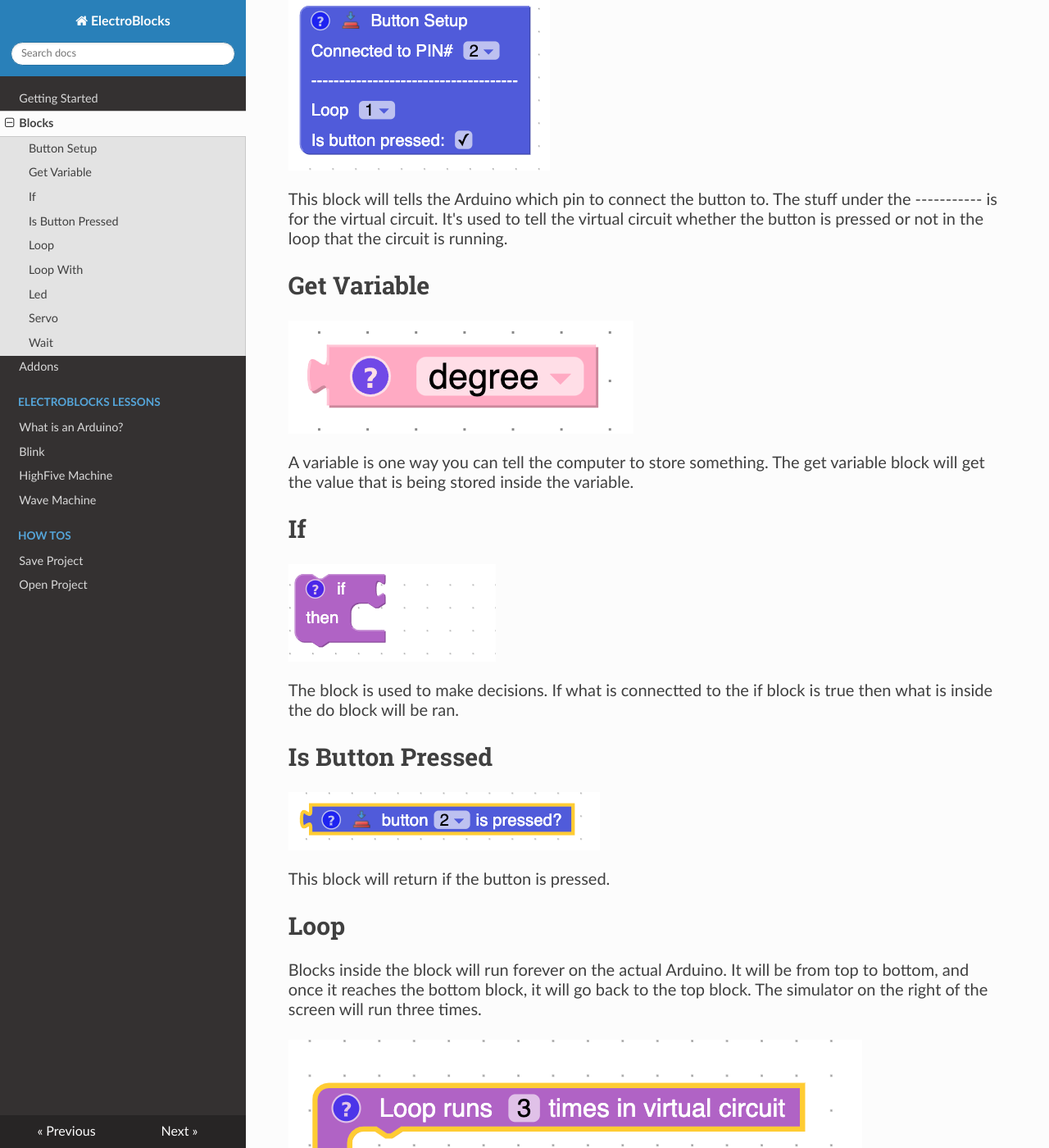
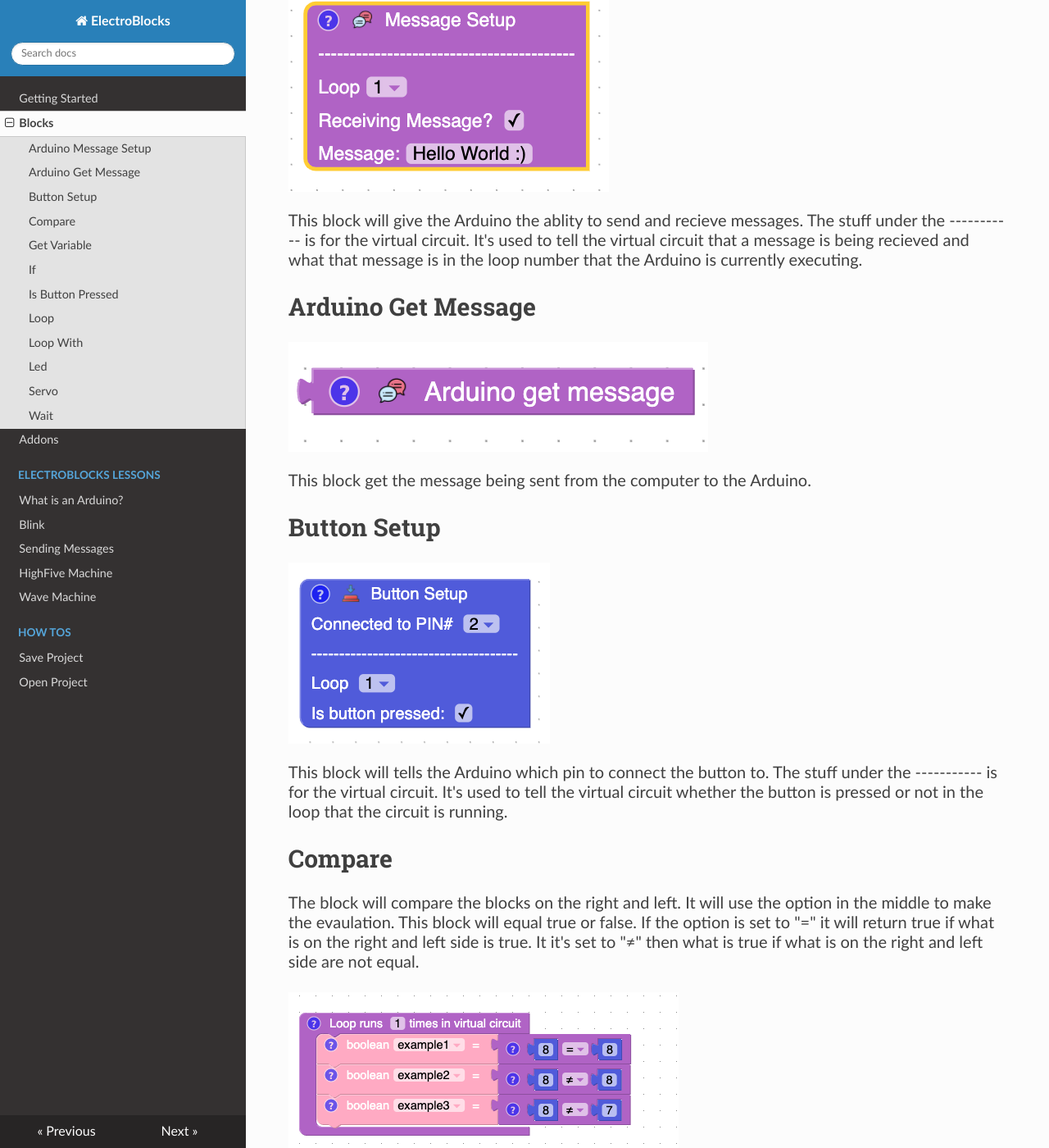
Before and after one commit to ElectroBlocks/docs, an MkDocs documentation site: the page built from docs/blocks.md, in a window 1280 px wide and 1400 px high, scrolled down 245 px. Shown: the whole window at 82% size. Built offline with MkDocs 1.6.1, drawn with Linux system fonts in a browser that asks for light colours; nearby versions of some CDN libraries; some of the changed text lies outside the part shown.

Commit message:
Got highfive and send message ready to go

```diff
--- a/docs/blocks.md
+++ b/docs/blocks.md
@@ -1,12 +1,33 @@
 # Blocks
 
+## Arduino Message Setup
+
+![message setup block](assets/blocks/message-setup.png)
+
+
+This block will give the Arduino the ablity to send and recieve messages.  The stuff under the ----------- is for the virtual circuit.  It's used to tell the virtual circuit that a message is being recieved and what that message is in the loop number that the Arduino is currently executing.
+
+## Arduino Get Message
+
+![Arduino Get Message](assets/blocks/arduino-get-message.png)
+
+
+This block get the message being sent from the computer to the Arduino.
 
 ## Button Setup
 
 ![button setup block](assets/blocks/button_setup_block.png)
 
 
-This block will tells the Arduino which pin to connect the button to.  The stuff under the ----------- is for the virtual circuit.  It's used to tell the virtual circuit whether the button is pressed or not in the loop that the circuit is running.
+This block will tells the Arduino which pin to connect the button to.  The stuff under the ----------- is for the virtual circuit.  It's used to tell the virtual circuit whether the button
+is pressed or not in the loop that the circuit is running.
+
+## Compare
+
+The block will compare the blocks on the right and left.  It will use the option in the middle to make the evaulation.  This block will equal true or false.  If the option is set to "=" it will return true if what is on the right and left side is true.  It it's set to "≠" then what is true if what is on the right and left side are not equal.
+
+![compare blocks](assets/blocks/compare-blocks.png)
+![compare output](assets/blocks/compare-output.png)
 
 ## Get Variable
 
--- a/mkdocs.yml
+++ b/mkdocs.yml
@@ -6,6 +6,7 @@ nav:
   - ElectroBlocks Lessons:
       - What is an Arduino?: lessons/what-is-an-arduino.md
       - Blink: lessons/blink.md
+      - Sending Messages: lessons/sending-messages.md
       - HighFive Machine: lessons/highfive.md
       - Wave Machine: lessons/wave.md
   - How Tos:
```
Also changed, not shown: docs/lessons/blink.md (+6 -4 lines), docs/lessons/highfive.md (+14 -11 lines), docs/lessons/sending-messages.md (added, +43 -0 lines), docs/lessons/wave.md (+1 -1 lines), docs/assets/blocks/arduino-get-message.png (added), docs/assets/blocks/compare-blocks.png (added), docs/assets/blocks/compare-output.png (added), docs/assets/blocks/message-setup.png (added), docs/assets/sending-messages/wiring-diagram.png (added).
